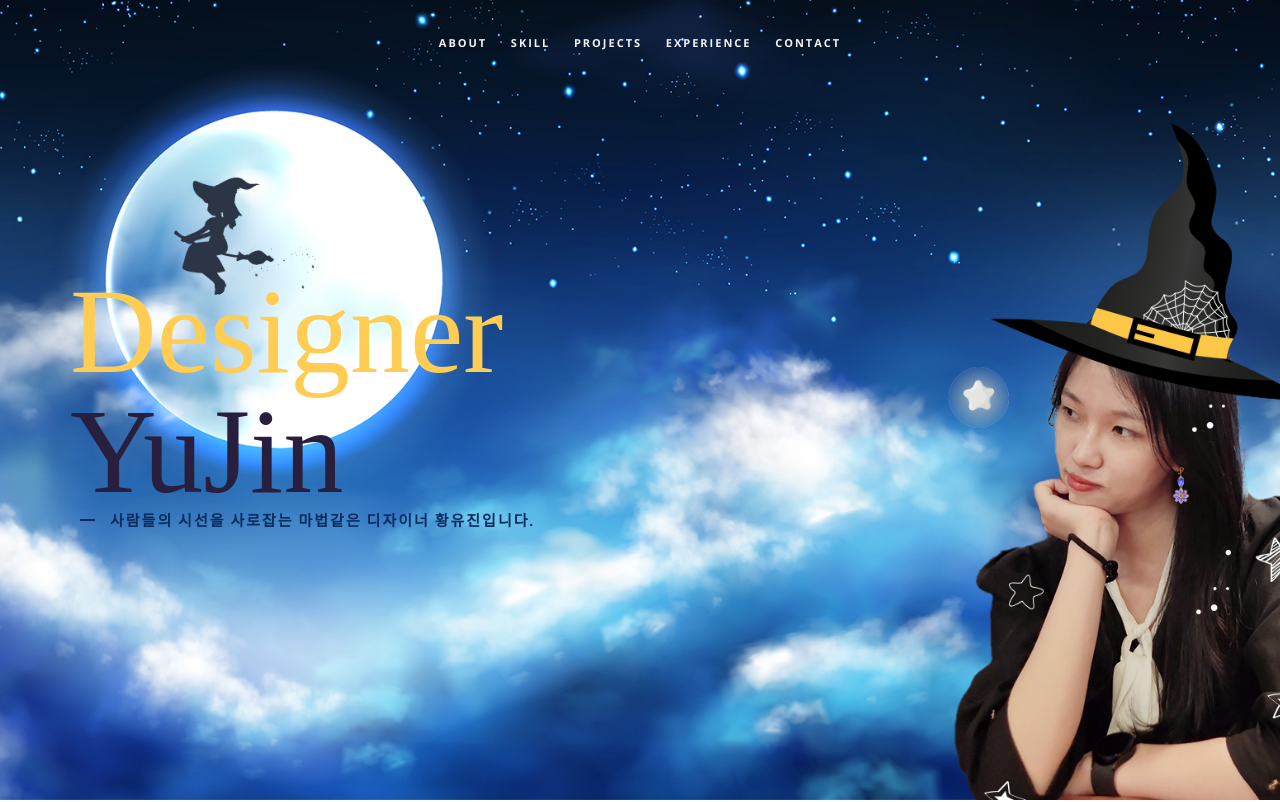
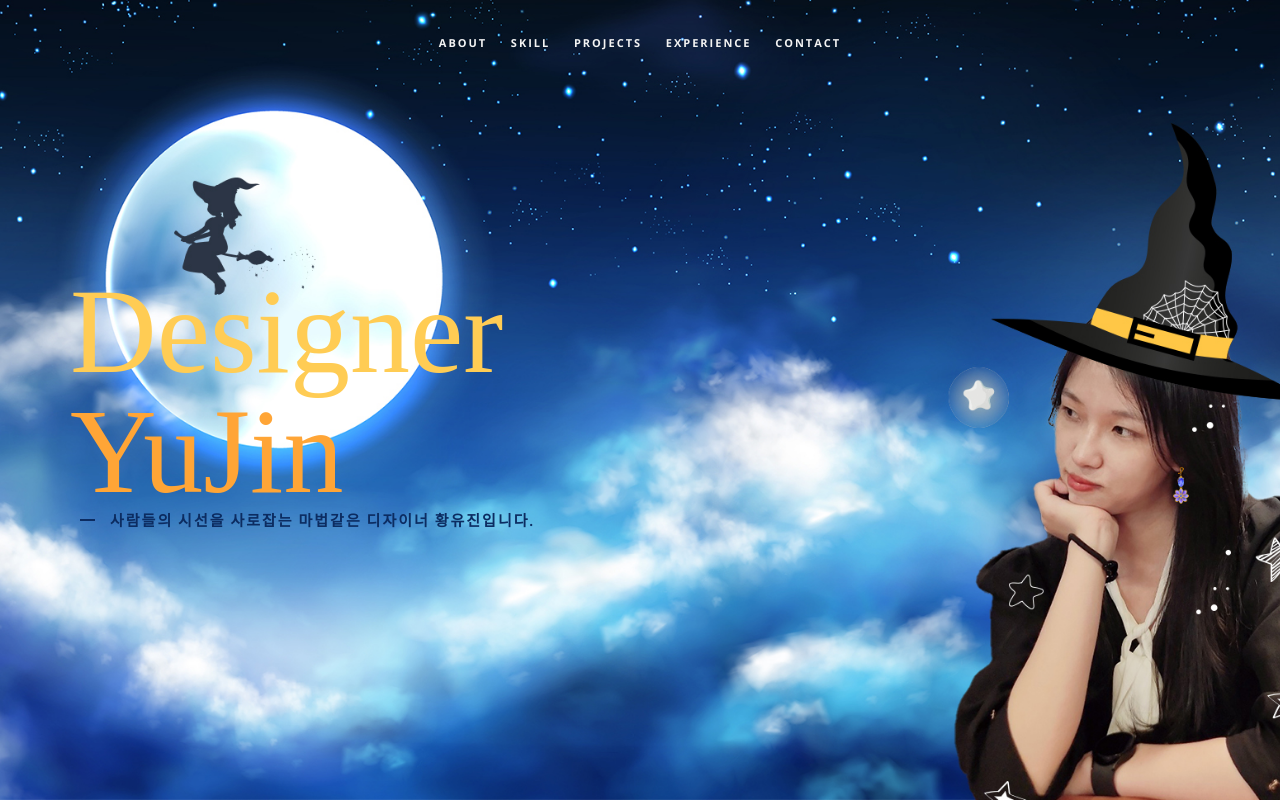
Before and after one commit to hwangyujin0209/yujin_0, a plain HTML site: page index.html in a window 1280 px wide. Shown: the top 802 px of the page. Drawn offline with nearby package versions, Linux system fonts and the light colour scheme; files whose address does not match are found by name; a web font is replaced by a local one.

Commit message:
Add files via upload

```diff
--- a/css/style.css
+++ b/css/style.css
@@ -62,7 +62,7 @@ h1 {
     color: #ffcc54;
 }
 
-.yj_ye{
+.yj_ye2{
     color: #ffa536;
 }
 
```
